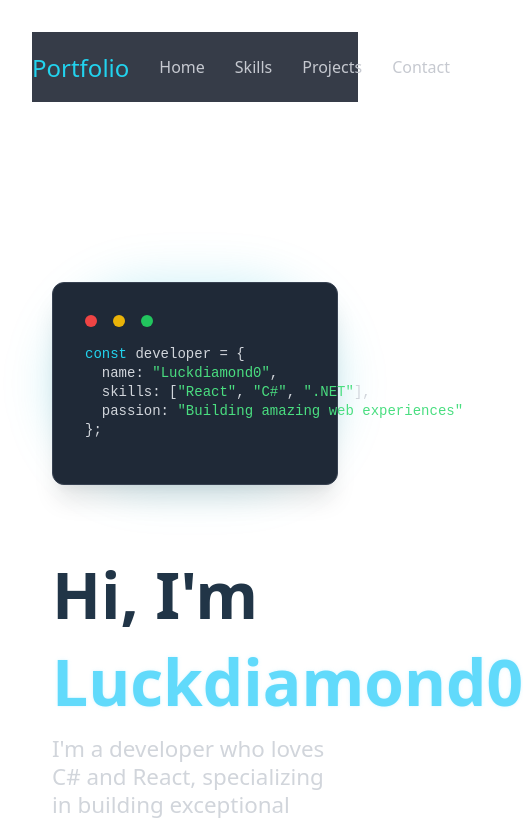
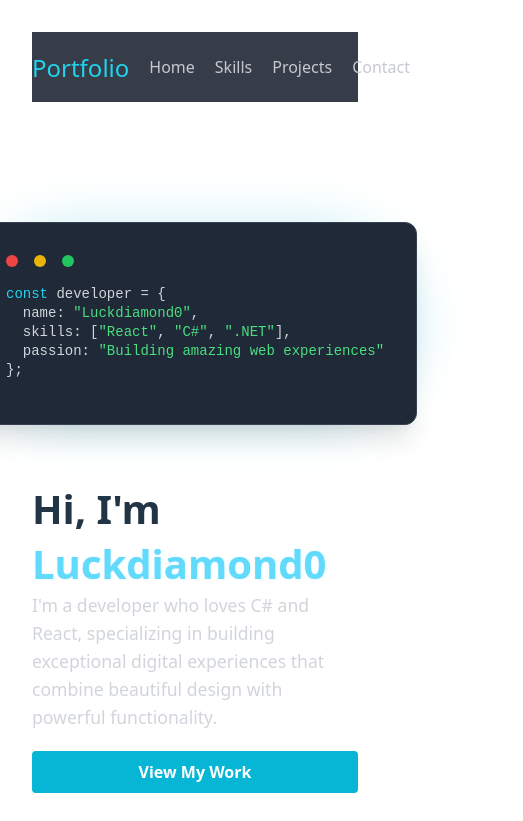
Before and after one commit to luckdiamond0/Portfolio, a React (Vite) app: page / in a window 390 px wide. Shown: the top 821 px of the page, 523 px wide, since content can reach past the window. Built offline with nearby package versions, Linux system fonts and the light colour scheme.

Commit message:
style: clean up CSS files and improve media queries
Remove unnecessary empty lines and redundant styles. Reorganize media queries for better responsiveness and maintainability. Ensure consistent formatting across CSS files.

```diff
--- a/src/App.css
+++ b/src/App.css
@@ -1,12 +1,5 @@
 #root {
   max-width: 1280px;
-}
-
-@media (max-width: 1420px) {
-  #root {
-    margin: 0 auto;
-    padding: 2rem;
-  }
 }
 
 .text-primary {
@@ -39,22 +32,6 @@
   24%,
   55% {
     text-shadow: none;
-  }
-}
-
-@keyframes logo-spin {
-  from {
-    transform: rotate(0deg);
-  }
-
-  to {
-    transform: rotate(360deg);
-  }
-}
-
-@media (prefers-reduced-motion: no-preference) {
-  a:nth-of-type(1) .logo {
-    animation: logo-spin infinite 20s linear;
   }
 }
 
@@ -192,3 +169,43 @@
   font-weight: 600;
   padding: 0.25rem 0.5rem;
 }
+
+/* Media query moved to the end to ensure it overrides previous styles */
+@media (max-width: 1420px) {
+  #root {
+    margin: 0 auto;
+    padding: 2rem;
+  }
+
+  .main-container {
+    gap: 0px;
+    padding: 0px;
+    display: flex;
+    align-items: center;
+  }
+}
+
+/* Add more specific media queries for smaller screens */
+@media (max-width: 768px) {
+  .main-container {
+    margin-top: 80px;
+  }
+
+  .main-container h1 {
+    font-size: 2.5rem;
+  }
+
+  .main-container p {
+    font-size: 1.1rem;
+  }
+
+  .button-container {
+    flex-direction: column;
+    width: 100%;
+  }
+
+  .main-button {
+    width: 100%;
+    margin-bottom: 10px;
+  }
+}
--- a/src/components/Get-Touch.css
+++ b/src/components/Get-Touch.css
@@ -1,4 +1,3 @@
-
 /* Container styling */
 .container {
   width: 100%;
--- a/src/components/Navbar.css
+++ b/src/components/Navbar.css
@@ -66,3 +66,9 @@
 .navbar-link:hover {
   color: #61dafb;
 }
+
+@media (max-width: 768px) {
+  .navbar-item {
+   margin-left: 20px;
+  }
+ }
```
Also changed, not shown: src/components/Projects.css (line endings or trailing spaces).
